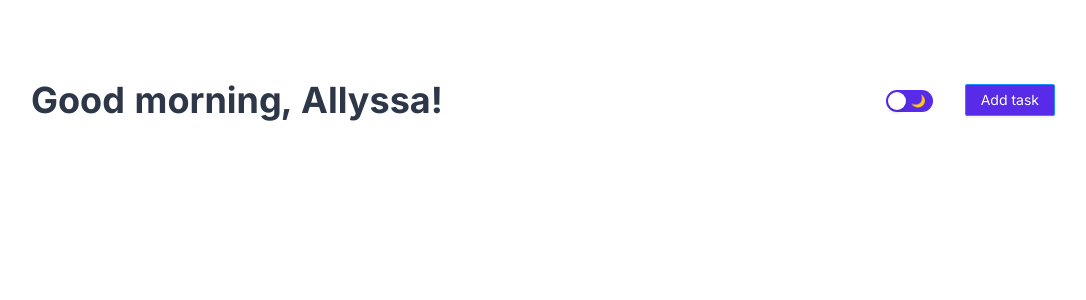
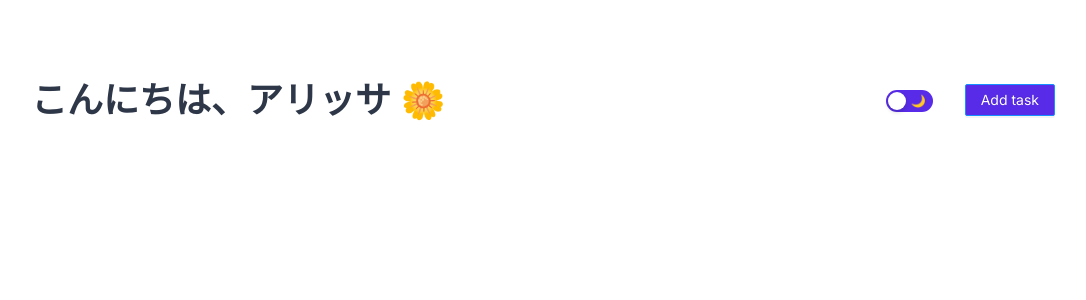
Before and after one commit to allyssasalvacion/my-to-do-list, a React (Create React App) app: page / in a window 1280 px wide. Shown: the top 300 px of the page, without its empty margins (97-1183 px from the left). Built offline with nearby package versions, Linux system fonts and the light colour scheme.

Commit message:
Change heading

```diff
--- a/src/App.js
+++ b/src/App.js
@@ -21,7 +21,7 @@ function App() {
     <div className="flex flex-col p-8 mx-auto font-inter w-full h-full">
       <div className="flex justify-between mb-8">
         <h3 className="font-bold text-4xl m-0 text-light_primary dark:text-dark_primary">
-          Good morning, Allyssa!
+          こんにちは、アリッサ 🌼
         </h3>
         <div className="flex gap-8 items-center">
           <Toggle />
```
